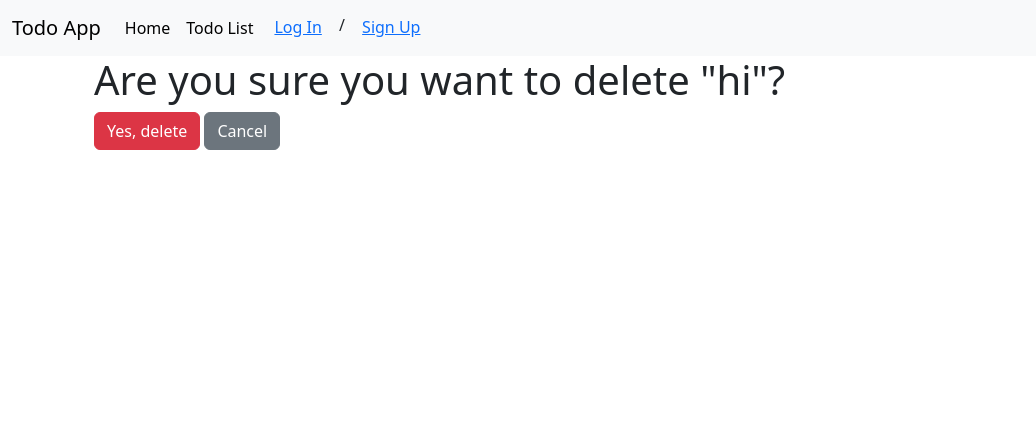
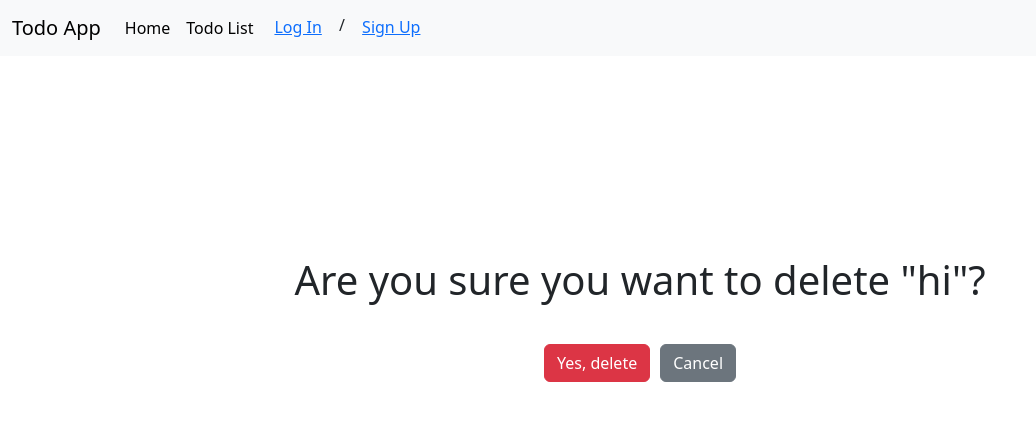
Before and after one commit to SaraabbasiNZ/todo-list-django-project, a Django app: page /14/delete/ in a window 1280 px wide. Shown: the top 421 px of the page, without its empty margins (0-1036 px from the left). Run offline with Django 4.2, Linux system fonts and the light colour scheme; data comes from the database, SQL or seed files in the repository; both versions use the stored data as it was after the commit; some libraries are stand-ins or nearby versions.

Commit message:
Add style to confirm delete page

```diff
--- a/static/todo_app/styles.css
+++ b/static/todo_app/styles.css
@@ -129,3 +129,24 @@
   margin: 1px 0;
   margin-left: 40px;
 }
+
+/* Confirm_delete.html */
+.confirm-delete-container {
+  display: flex;
+  flex-direction: column;
+  align-items: center;
+  margin-top: 200px;
+}
+
+.confirm-delete-container h1 {
+  margin-bottom: 40px;
+}
+
+.confirm-delete-container form {
+  display: flex;
+  align-items: center;
+}
+
+.confirm-delete-container button {
+  margin-right: 10px;
+}
--- a/todo_project/settings.py
+++ b/todo_project/settings.py
@@ -27,7 +27,7 @@ BASE_DIR = Path(__file__).resolve().parent.parent
 SECRET_KEY = os.environ.get("SECRET_KEY")
 
 # SECURITY WARNING: don't run with debug turned on in production!
-DEBUG = True
+DEBUG = False
 
 ALLOWED_HOSTS = ['8000-saraabbasin-todolistdja-4t58nmzrwty.ws-eu114.gitpod.io',
                 '8080-saraabbasin-todolistdja-4t58nmzrwty.ws-eu114.gitpod.io',
```
Also changed, not shown: db.sqlite3.
